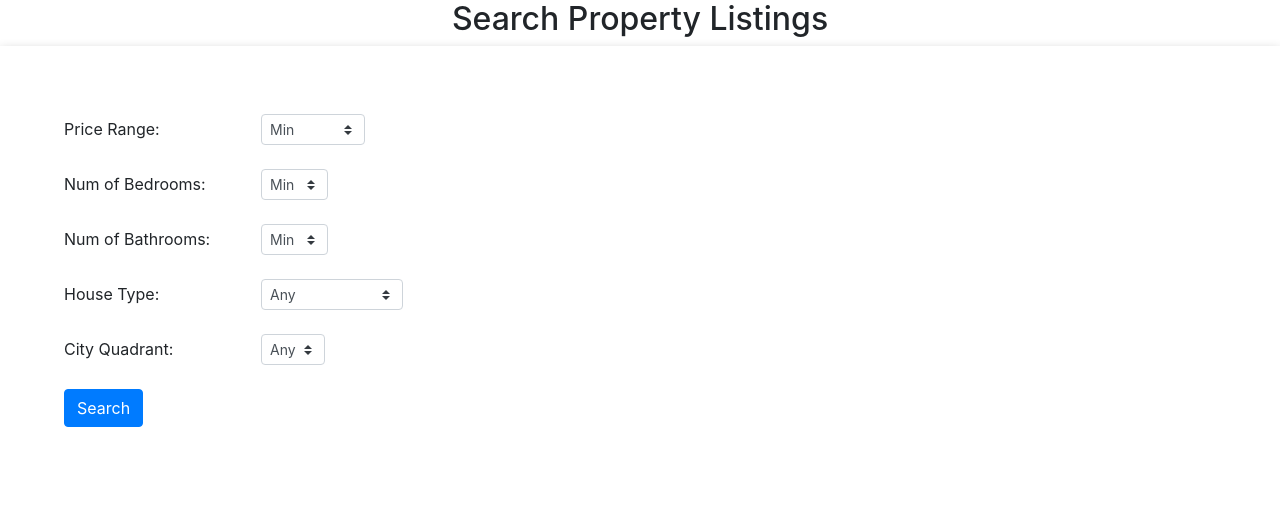
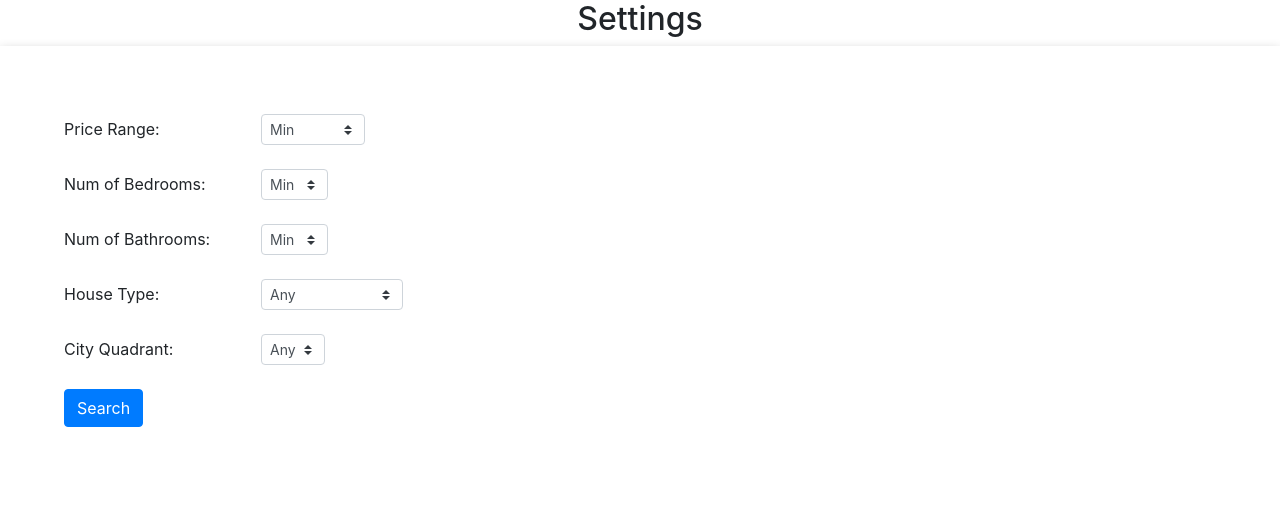
Before and after one commit to AidenCPark/CPSC471-Group3, a PHP site: page /settings.php in a window 1280 px wide. Shown: the part 56-566 px from the top of the page. Run offline with PHP 8.4, Linux system fonts and the light colour scheme; the visitor is signed in with stand-in values (Sample User, id 1); some libraries are stand-ins or nearby versions.

Commit message:
extremely minor change

```diff
--- a/propertymanager/settings.php
+++ b/propertymanager/settings.php
@@ -11,7 +11,7 @@ if(isset($_SESSION['UserID']) && isset($_SESSION['Username']))
     <head>
         <meta charset="utf-8">
         <meta http-equiv="X-UA-Compatible" content="IE=edge">
-        <title>Search Property</title>
+        <title>Settings</title>
         <meta name="description" content="">
         <meta name="viewport" content="width=device-width, initial-scale=1">
         <link rel="stylesheet" href="">
@@ -61,7 +61,7 @@ if(isset($_SESSION['UserID']) && isset($_SESSION['Username']))
         </div>
     </nav>
     <body>
-        <h2 class="text-center">Search Property Listings</h2>
+        <h2 class="text-center">Settings</h2>
         <form
             action="create_listing"
             method="POST"
```
